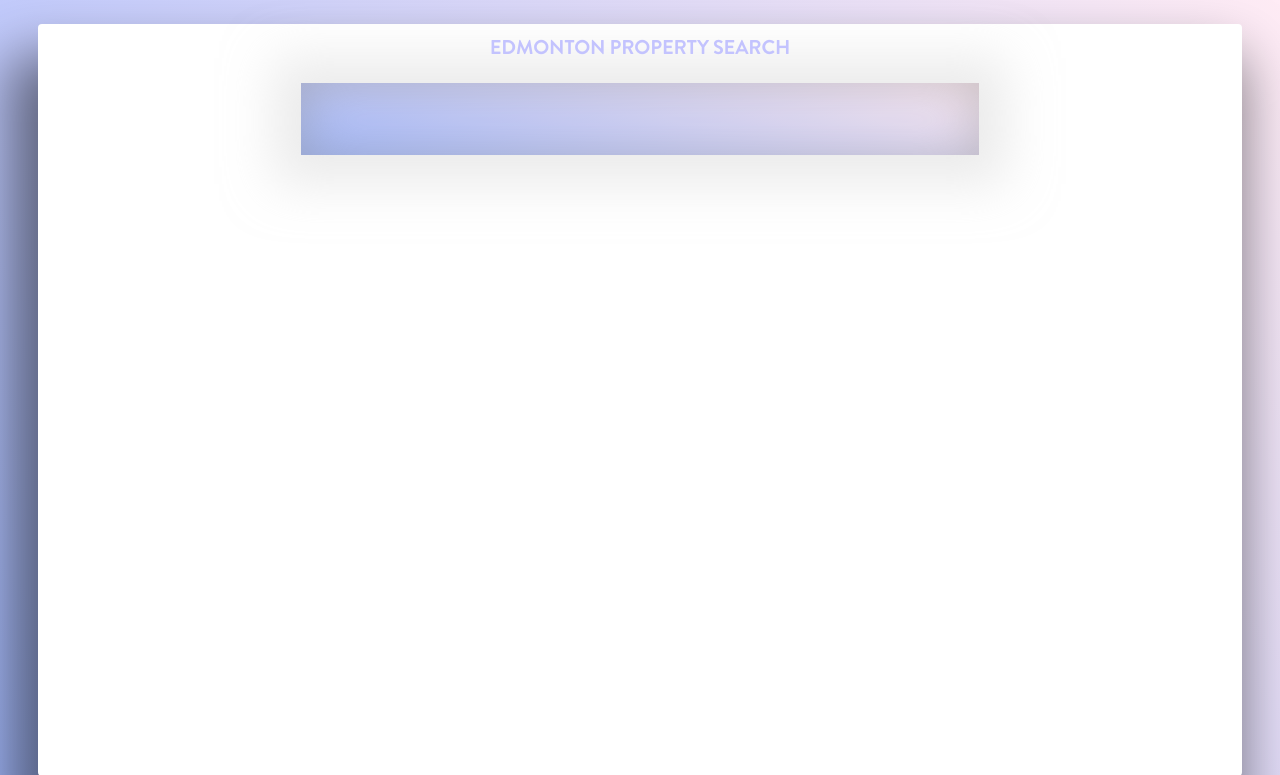
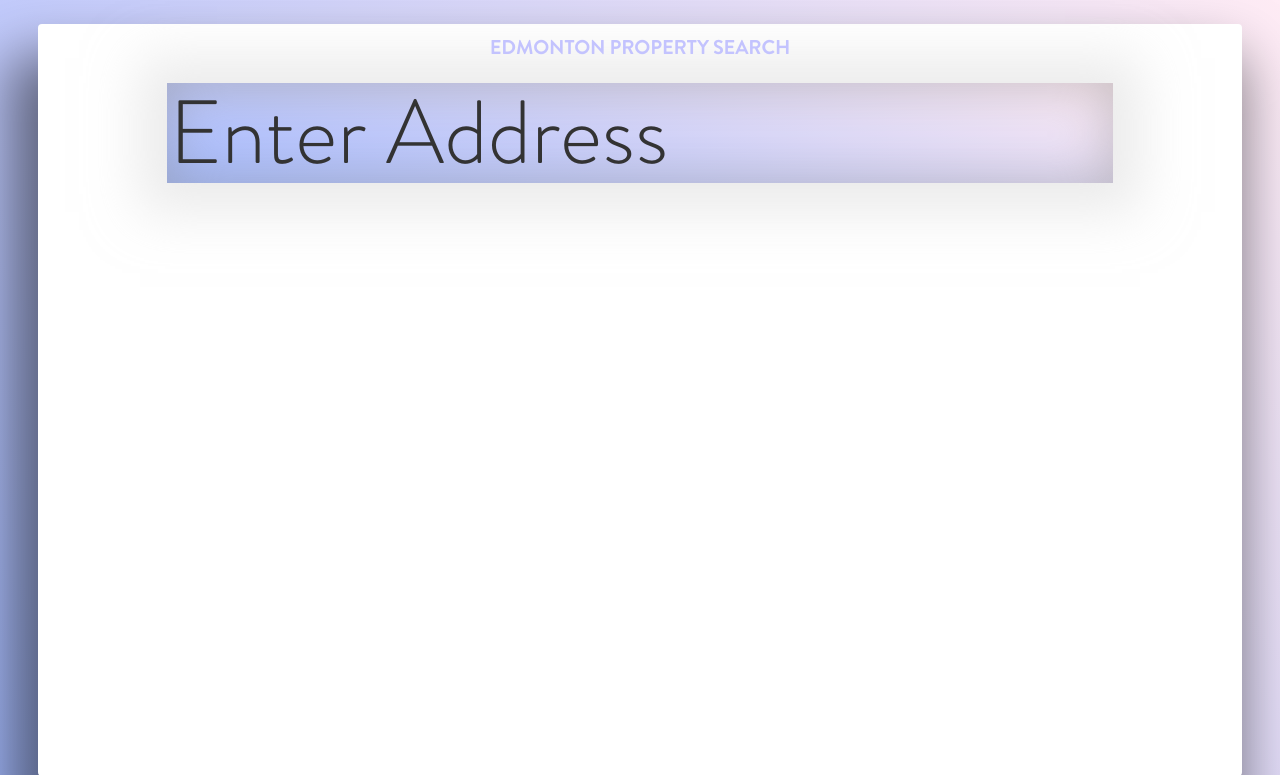
Before and after one commit to maharshmellow/edmonton-property-search, a Django app: page / in a window 1280 px wide. Shown: the top 775 px of the page. Run offline with Django 3.2, Linux system fonts and the light colour scheme; some libraries are stand-ins or nearby versions.

Commit message:
fixed default value and size of search

```diff
--- a/pricer/static/pricer/css/styles.css
+++ b/pricer/static/pricer/css/styles.css
@@ -30,11 +30,7 @@ body {
     font-family: "BG";
     font-weight: 100;
     text-align: center;
-    font-size: 5vw;
-    width: 100%;
-    height: 250px;
-
-
+    font-size: 7vw;
 }
 
 input:focus {
--- a/pricer/templates/pricer/header.html
+++ b/pricer/templates/pricer/header.html
@@ -23,7 +23,11 @@
 		</div>
 
 		<div class="row">
-			<h1 id="addressBar"><input id="addressBarField" type="text" onfocus="if(this.value == 'Enter Address') {this.value=''}" onblur="if(this.value == ''){this.value ='Enter Address'}"></h1>
+
+
+				<h1 id="addressBar"><input id="addressBarField" type="text" value="Enter Address" onfocus="if(this.value == 'Enter Address') {this.value=''}" onblur="if(this.value == ''){this.value ='Enter Address'}"></h1>
+
+
 		</div>
 
 
```
